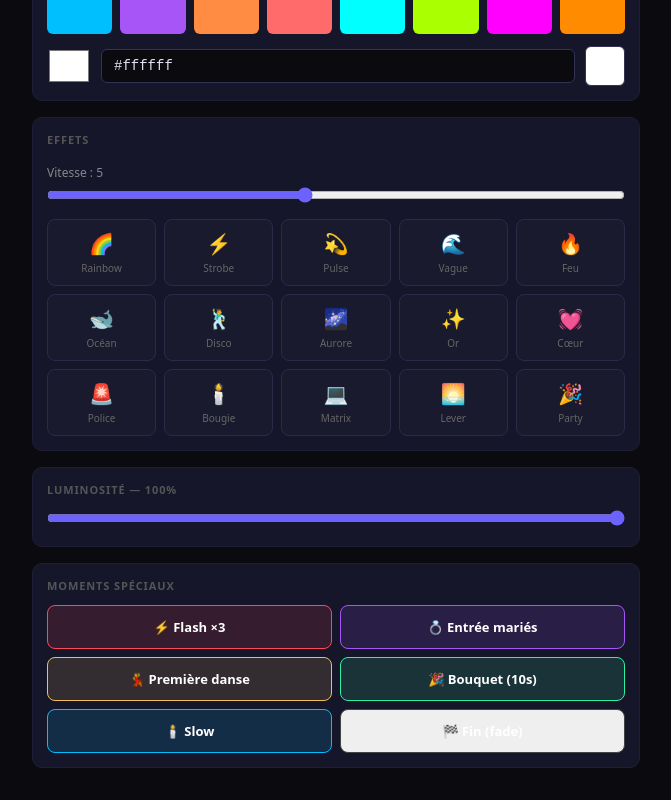
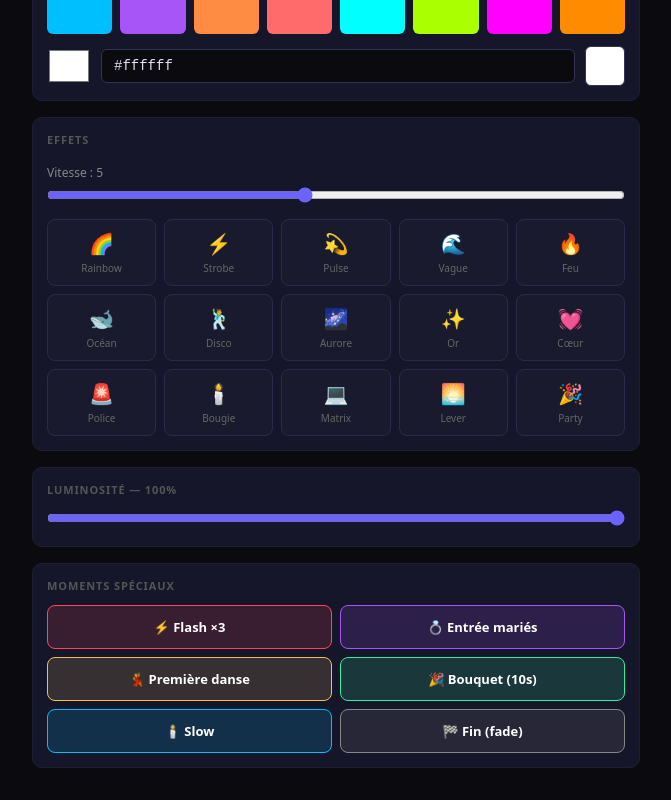
Before and after one commit to tobliberalsante-star/euronight-crowd-light, a React (Vite) app in the folder client/: page /euronight in a window 1280 px wide. Shown: the part 213-1013 px from the top of the page, without its empty margins (304-975 px from the left). Built offline with nearby package versions, Linux system fonts and the light colour scheme; no server answers; what nosleep.js would draw is missing.

Commit message:
fix: bouton Fin lisible, rgba() pour les couleurs des moments speciaux

```diff
--- a/client/src/components/LiveControls.jsx
+++ b/client/src/components/LiveControls.jsx
@@ -159,13 +159,23 @@ export default function LiveControls() {
           <button style={momentBtn('#f0c060')} onClick={handlePremiereDanse}>💃 Première danse</button>
           <button style={momentBtn('#2ef0a0')} onClick={handleBouquet}>🎉 Bouquet (10s)</button>
           <button style={momentBtn('#00bfff')} onClick={handleSlow}>🕯️ Slow</button>
-          <button style={momentBtn('#444')} onClick={handleFin}>🏁 Fin (fade)</button>
+          <button style={momentBtn('#888888')} onClick={handleFin}>🏁 Fin (fade)</button>
         </div>
       </section>
     </div>
   );
 }
 
-const card     = { marginBottom: 16, background: '#16162a', borderRadius: 10, padding: 14, border: '1px solid #1e1e38' };
+const card      = { marginBottom: 16, background: '#16162a', borderRadius: 10, padding: 14, border: '1px solid #1e1e38' };
 const cardTitle = { fontSize: 11, fontWeight: 700, color: '#555', textTransform: 'uppercase', letterSpacing: '0.08em', marginBottom: 10 };
-const momentBtn = bg => ({ padding: '12px 8px', background: bg + '22', border: `1px solid ${bg}`, borderRadius: 8, color: '#fff', fontSize: 13, fontWeight: 600, cursor: 'pointer' });
+
+function hexToRgba(hex, alpha) {
+  const h = hex.replace('#', '');
+  const full = h.length === 3 ? h.split('').map(c => c + c).join('') : h;
+  const r = parseInt(full.slice(0, 2), 16);
+  const g = parseInt(full.slice(2, 4), 16);
+  const b = parseInt(full.slice(4, 6), 16);
+  return `rgba(${r},${g},${b},${alpha})`;
+}
+
+const momentBtn = bg => ({ padding: '12px 8px', background: hexToRgba(bg, 0.15), border: `1px solid ${bg}`, borderRadius: 8, color: '#fff', fontSize: 13, fontWeight: 600, cursor: 'pointer' });
```
